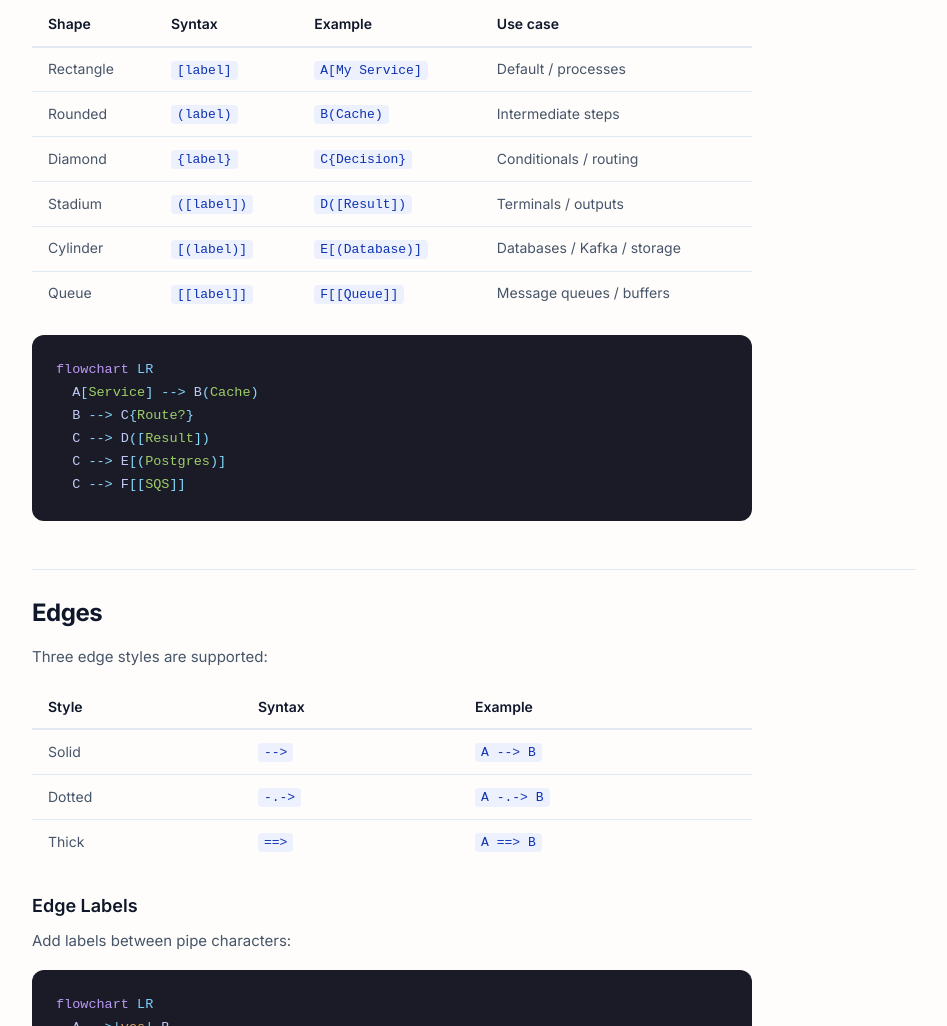
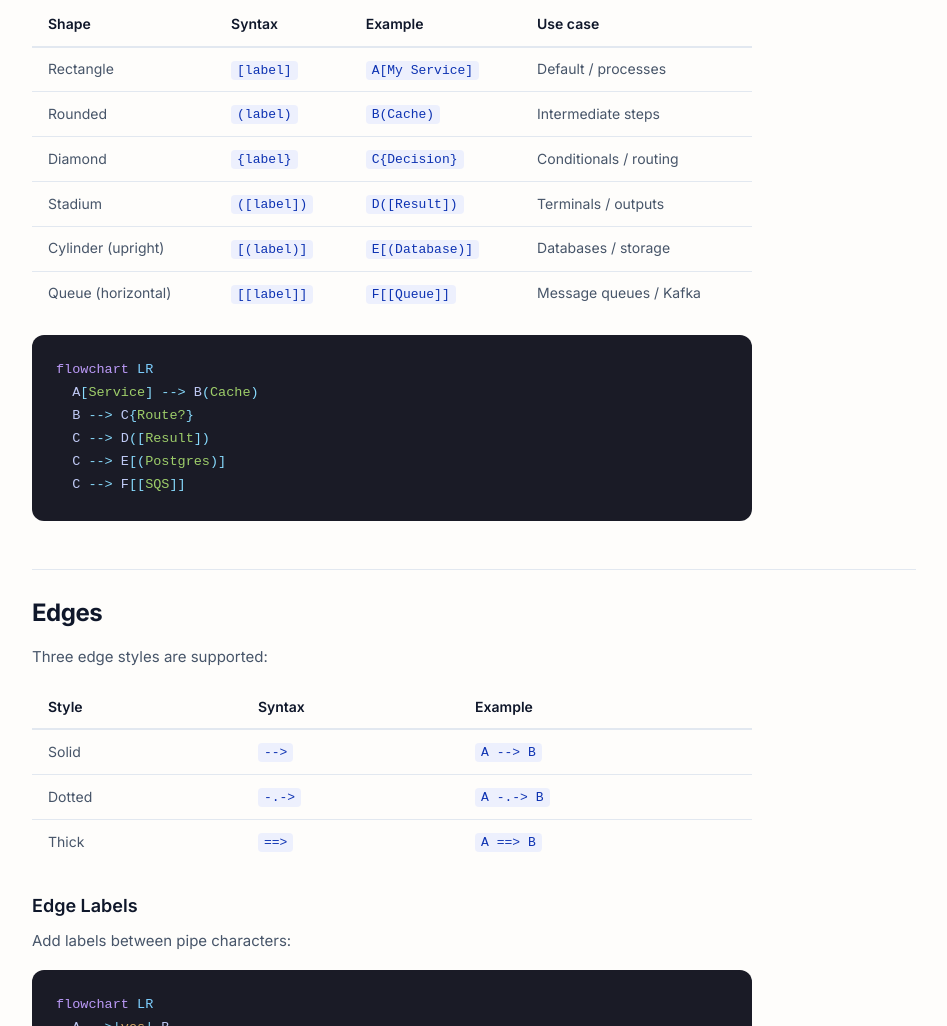
Before and after one commit to topspinj/florajs, an Astro site in the folder site/: page /florajs/docs in a window 1280 px wide. Shown: the part 1502-2528 px from the top of the page, without its empty margins (276-1223 px from the left). Built offline with nearby package versions, Linux system fonts and the light colour scheme; Astro itself is replaced by a stand-in of ours.

Commit message:
docs: move Kafka to queue shape and clarify cylinder vs queue
Co-Authored-By: Claude Opus 4.6 (1M context) <noreply@anthropic.com>

```diff
--- a/site/src/pages/docs.astro
+++ b/site/src/pages/docs.astro
@@ -135,16 +135,16 @@ npx serve .
                 <td>Terminals / outputs</td>
               </tr>
               <tr>
-                <td>Cylinder</td>
+                <td>Cylinder (upright)</td>
                 <td><code>[(label)]</code></td>
                 <td><code>E[(Database)]</code></td>
-                <td>Databases / Kafka / storage</td>
+                <td>Databases / storage</td>
               </tr>
               <tr>
-                <td>Queue</td>
+                <td>Queue (horizontal)</td>
                 <td><code>[[label]]</code></td>
                 <td><code>F[[Queue]]</code></td>
-                <td>Message queues / buffers</td>
+                <td>Message queues / Kafka</td>
               </tr>
             </tbody>
           </table>
```
